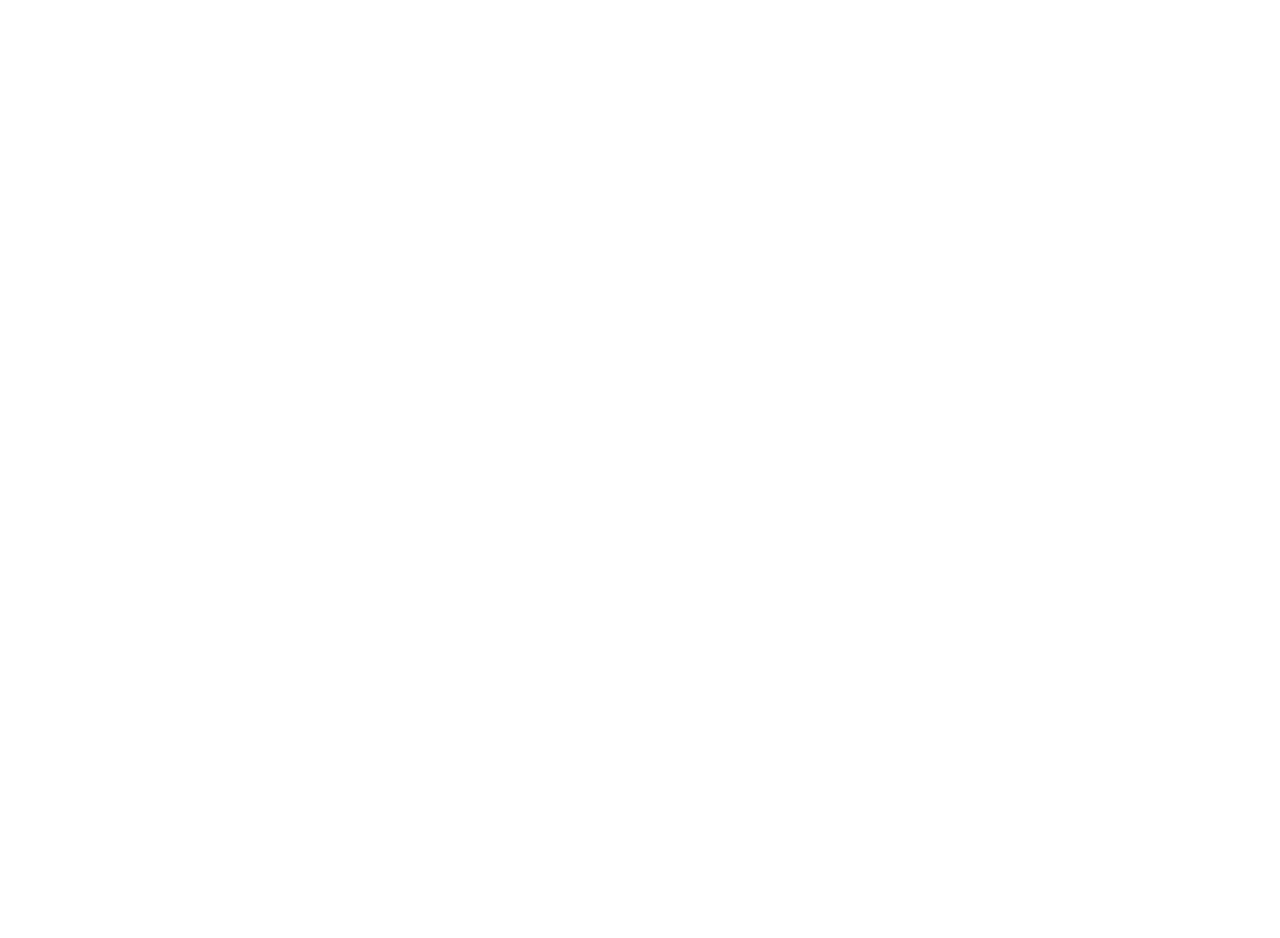
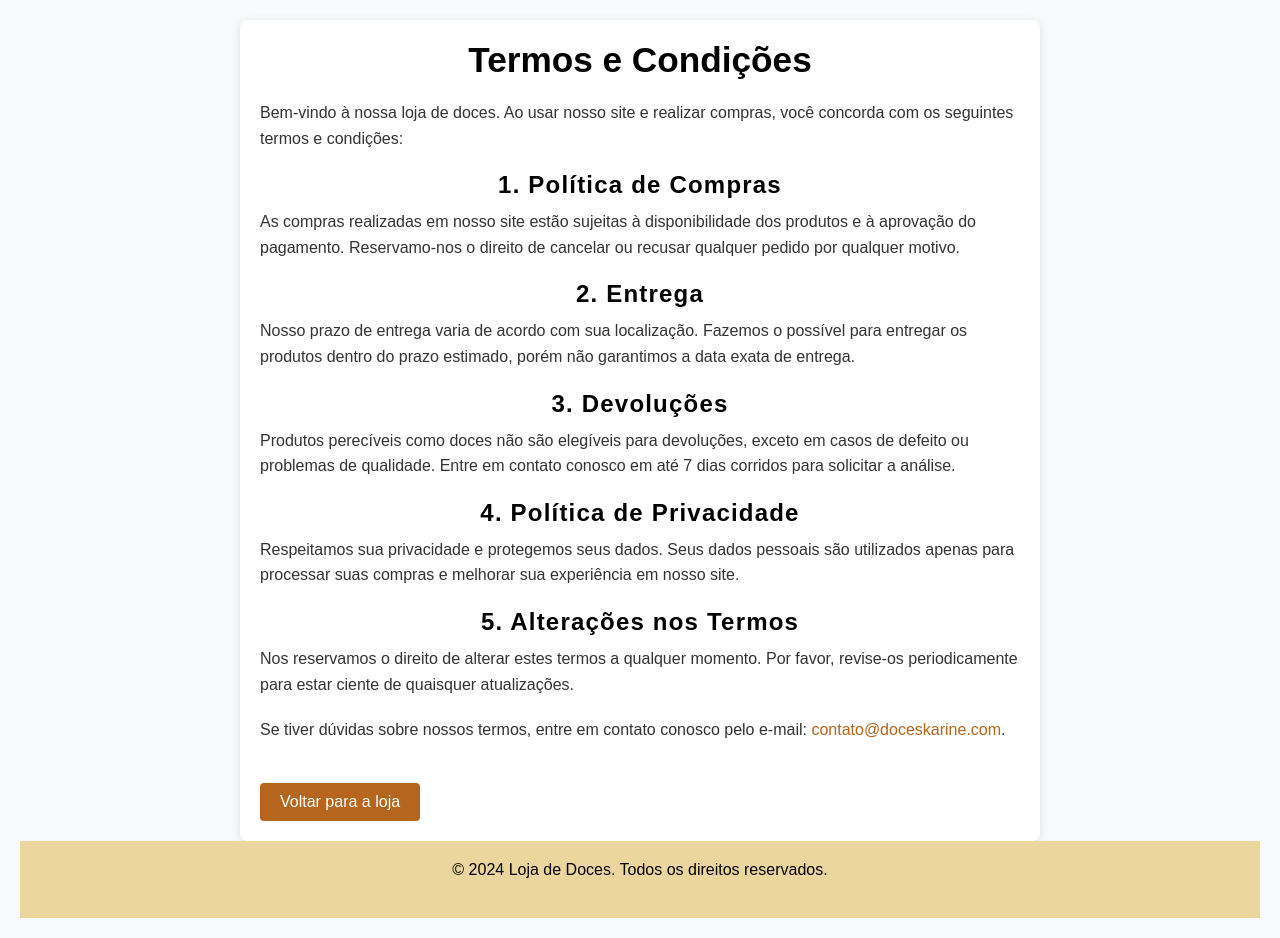
Before and after one commit to karineee3/projetoteste2, a plain HTML site: page termos.html in a window 1280 px wide. Before the commit the page ends 800 px from the top, so only its background shows below. Drawn offline with Linux system fonts and the light colour scheme.

Commit message:
atualização
atualização

```diff
--- a/style.css
+++ b/style.css
@@ -902,6 +902,98 @@
     cursor: pointer;
     transition: background-color 0.3s;
 }
+body.terms-page {
+    font-family: Arial, sans-serif;
+    background-color:  #f8f9fa;
+    color: #333;
+    padding: 20px;
+    margin: 0;
+}
+.container-terms {
+    max-width: 800px;
+    margin: 0 auto;
+    padding: 20px;
+    background-color: #fff;
+  border-radius: 8px;
+  box-shadow: 0 2px 10px rgba(0, 0, 0, 0.1);
+}
+h1 {
+    font-size: 2.2em;
+    margin-bottom: 20px;
+
+}
+h2 {
+    font-size: 1.5em;
+    margin-top: 20px;
+
+}
+p {
+    line-height: 1.6;
+    margin-bottom: 20px;
+}
+a {
+    color: #b5651d;
+    text-decoration: none;
+}
+
+a:hover {
+    text-decoration: underline;
+}
+.btn-voltar {
+    display: inline-block;
+    padding: 10px 20px;
+    background-color: #b5651d;
+    color: #fff;
+    border-radius: 4px;
+    text-align: center;
+    margin-top: 20px;
+    text-decoration: none;
+}
+.btn-voltar:hover {
+    background-color: #a04f16;
+}
+
+.galeria {
+    text-align: center; /* Centraliza o texto dentro da seção */
+    margin: 40px 0; /* Espaçamento maior acima e abaixo */
+}
+
+.galeria h2 {
+    font-size: 2em; /* Tamanho da fonte maior */
+    color: #000000; /* Cor do texto do título */
+    margin-bottom: 20px; /* Espaçamento abaixo do título */
+    text-align: center;
+}
+
+.imagem-galeria {
+    display: flex; /* Usa flexbox para o layout */
+    justify-content: center; /* Centraliza os itens horizontalmente */
+    flex-wrap: wrap; /* Permite que as imagens se movam para a linha seguinte se não houver espaço suficiente */
+    gap: 20px; /* Espaço entre as imagens */
+}
+
+.imagem-galeria img {
+    width: calc(33.33% - 40px); /* Três imagens por linha, descontando a margem */
+    max-width: 200px; /* Define um tamanho máximo para as imagens */
+    border-radius: 15px; /* Cantos arredondados */
+    box-shadow: 0 4px 15px rgba(0, 0, 0, 0.2); /* Sombra para dar profundidade */
+    transition: transform 0.3s, box-shadow 0.3s; /* Transição suave para o efeito de zoom e sombra */
+}
+
+.imagem-galeria img:hover {
+    transform: scale(1.1); /* Efeito de zoom ao passar o mouse */
+    box-shadow: 0 8px 30px rgba(0, 0, 0, 0.3); /* Sombra mais intensa no hover */
+}
+
+
+
+
+
+
+
+
+
+
 
 
 
--- a/termos.html
+++ b/termos.html
@@ -0,0 +1,39 @@
+<!DOCTYPE html>
+<html lang="pt-BR">
+<head>
+    <meta charset="UTF-8">
+    <meta name="viewport" content="width=device-width, initial-scale=1.0">
+    <title>Termos e Condições - Loja de Doces</title>
+    <link rel="stylesheet" href="style.css">
+</head>
+<body class="terms-page">
+    <div class="container-terms">
+        <h1>Termos e Condições</h1>
+
+        <p>Bem-vindo à nossa loja de doces. Ao usar nosso site e realizar compras, você concorda com os seguintes termos e condições:</p>
+
+        <h2>1. Política de Compras</h2>
+        <p>As compras realizadas em nosso site estão sujeitas à disponibilidade dos produtos e à aprovação do pagamento. Reservamo-nos o direito de cancelar ou recusar qualquer pedido por qualquer motivo.</p>
+
+        <h2>2. Entrega</h2>
+        <p>Nosso prazo de entrega varia de acordo com sua localização. Fazemos o possível para entregar os produtos dentro do prazo estimado, porém não garantimos a data exata de entrega.</p>
+
+        <h2>3. Devoluções</h2>
+        <p>Produtos perecíveis como doces não são elegíveis para devoluções, exceto em casos de defeito ou problemas de qualidade. Entre em contato conosco em até 7 dias corridos para solicitar a análise.</p>
+
+        <h2>4. Política de Privacidade</h2>
+        <p>Respeitamos sua privacidade e protegemos seus dados. Seus dados pessoais são utilizados apenas para processar suas compras e melhorar sua experiência em nosso site.</p>
+
+        <h2>5. Alterações nos Termos</h2>
+        <p>Nos reservamos o direito de alterar estes termos a qualquer momento. Por favor, revise-os periodicamente para estar ciente de quaisquer atualizações.</p>
+
+        <p>Se tiver dúvidas sobre nossos termos, entre em contato conosco pelo e-mail: <a href="mailto:contato@doceskarine.com">contato@doceskarine.com</a>.</p>
+
+        <a href="index.html" class="btn-voltar">Voltar para a loja</a>
+    </div>
+
+    <footer>
+        <p>&copy; 2024 Loja de Doces. Todos os direitos reservados.</p>
+    </footer>
+</body>
+</html>
```
Also changed, not shown: index.html (+17 -1 lines), pave.jpeg (added), sorteio.html (added), tortaholandesa.jpeg (added).
